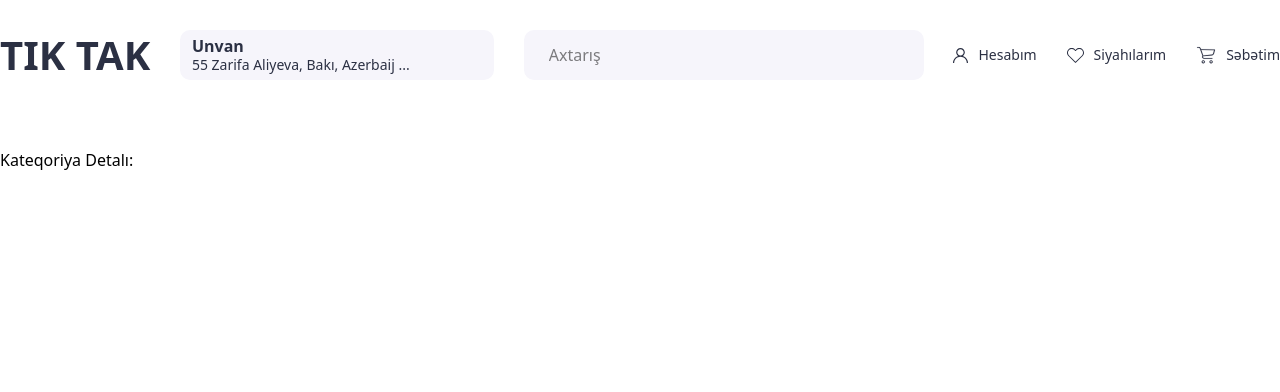
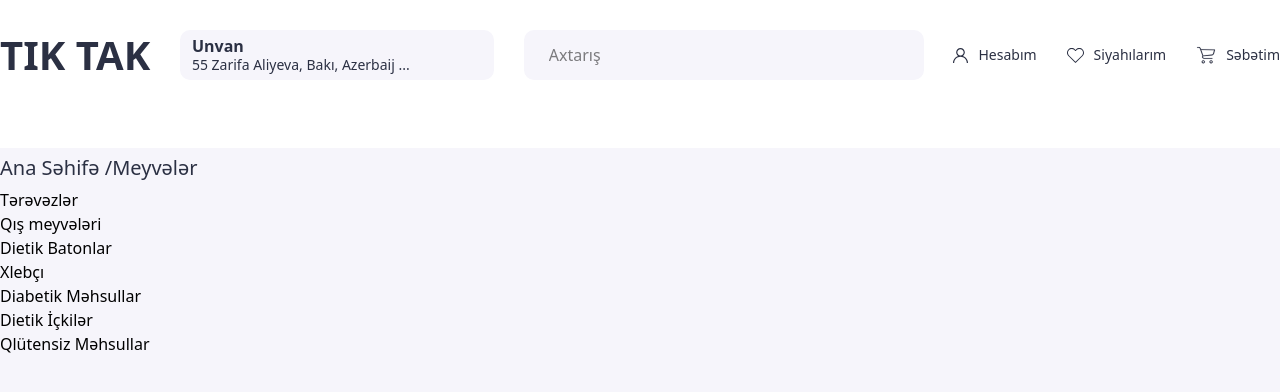
Before and after one commit to MahmudovSoltan/tick-tack-e-commers, a Next.js app: page /category/1 in a window 1280 px wide. Shown: the top 392 px of the page. Built offline with nearby package versions, Linux system fonts and the light colour scheme.

Commit message:
add product side bar

```diff
--- a/app/(main)/category/[catogry_id]/page.tsx
+++ b/app/(main)/category/[catogry_id]/page.tsx
@@ -1,5 +1,7 @@
+import CategoriesBody from "@/app/components/categories/CategoriesBody";
 import Header from "../../header";
-
+import '../css/category.css'
+import LinkComponent from "@/app/ui/links";
 interface CategoryDetailPageProps {
   params: {
     categoryId: string;
@@ -14,12 +16,13 @@ export default function CategoryDetailPage({ params }: CategoryDetailPageProps)
   return (
     <div>
       <div className="container mx-auto">
-        <Header role="category" />
+        <Header role="" />
 
       </div>
       <section className="categories_container">
         <div className="container mx-auto">
-          <h1>Kateqoriya Detalı: {categoryId}</h1>
+          <LinkComponent title="Meyvələr"/>
+          <CategoriesBody />
         </div>
       </section>
 
--- /dev/null
+++ b/app/(main)/category/css/category.css
@@ -0,0 +1,5 @@
+.categories_container {
+  background-color: #f6f5fb;
+  width: 100%;
+  min-height: 75vh;
+}
--- a/app/components/categories/CategoriesBody.tsx
+++ b/app/components/categories/CategoriesBody.tsx
@@ -1,8 +1,18 @@
-
+import ComponentSidebar from "@/app/ui/componentSideBar"
+import sideBarImage from '@/app/assets/images/image 13.svg'
+const categories = [
+  "Tərəvəzlər",
+  "Qış meyvələri",
+  "Dietik Batonlar",
+  "Xlebçı",
+  "Diabetik Məhsullar",
+  "Dietik İçkilər",
+  "Qlütensiz Məhsullar",
+]
 const CategoriesBody = () => {
   return (
     <div>
-      CategoriesBody
+      <ComponentSidebar image={sideBarImage} links={categories} />
     </div>
   )
 }
--- /dev/null
+++ b/app/ui/componentSideBar/index.tsx
@@ -0,0 +1,25 @@
+interface ComponentSidebarPropsType {
+    links: string[],
+    image: string,
+
+}
+const ComponentSidebar = ({ links, image }: ComponentSidebarPropsType) => {
+    return (
+        <aside>
+            <ul>
+
+                {
+                    links?.map((link, index) => (
+                        <li key={index}>
+                            {link}
+                        </li>
+                    ))
+                }
+
+            </ul>
+
+        </aside>
+    )
+}
+
+export default ComponentSidebar
--- a/app/ui/links/css/LinkComponent.css
+++ b/app/ui/links/css/LinkComponent.css
@@ -0,0 +1,8 @@
+.link_content {
+  font-weight: 400;
+  font-size: 20px;
+  line-height: 100%;
+  letter-spacing: 0%;
+  color: #2b3043;
+  padding: 10px 0;
+}
--- a/app/ui/links/index.tsx
+++ b/app/ui/links/index.tsx
@@ -9,12 +9,10 @@ const LinkComponent = ({ title }: linkProps) => {
 
     return (
         <div>
-            <div>
-                Ana Səhifə
+            <div className='link_content'>
+                <span>Ana Səhifə </span> /{title}
             </div>
-            {
-                title
-            }
+
         </div>
     )
 }
```
Also changed, not shown: app/assets/images/image 13.svg (added).
